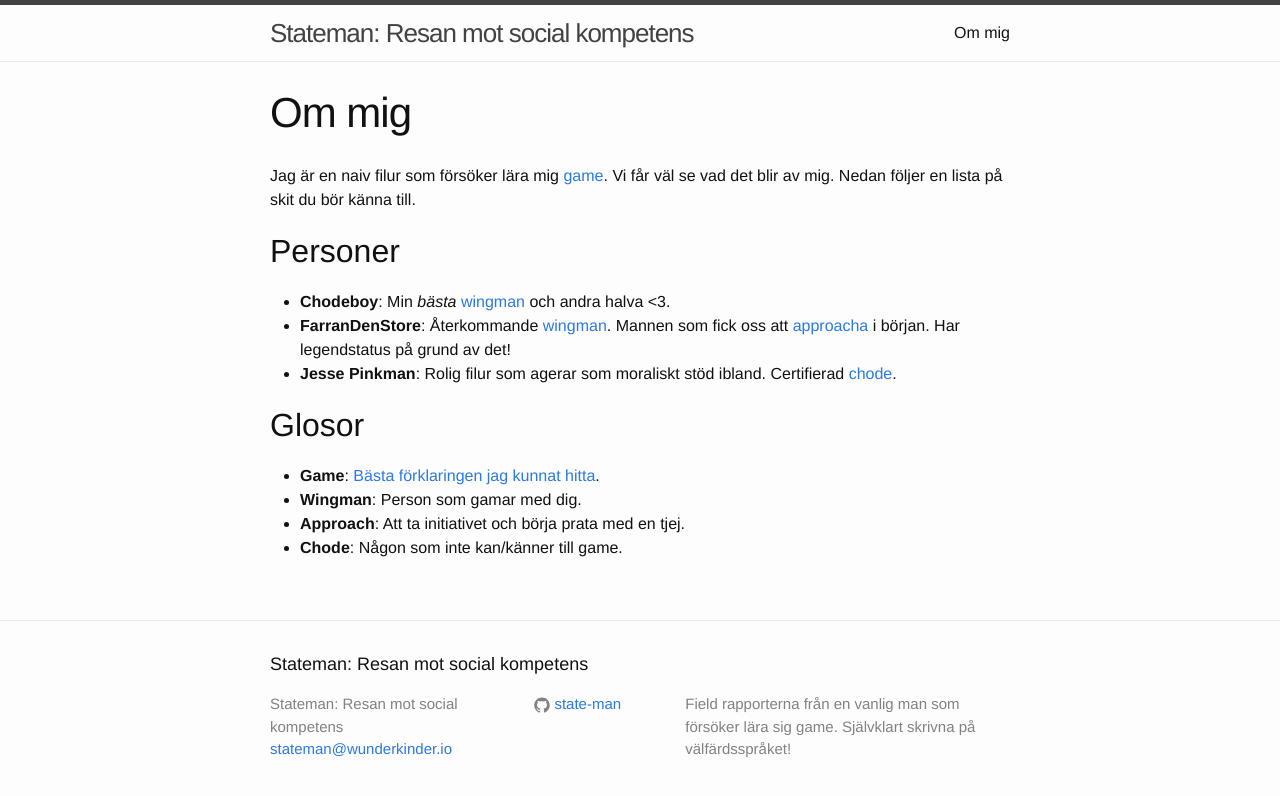
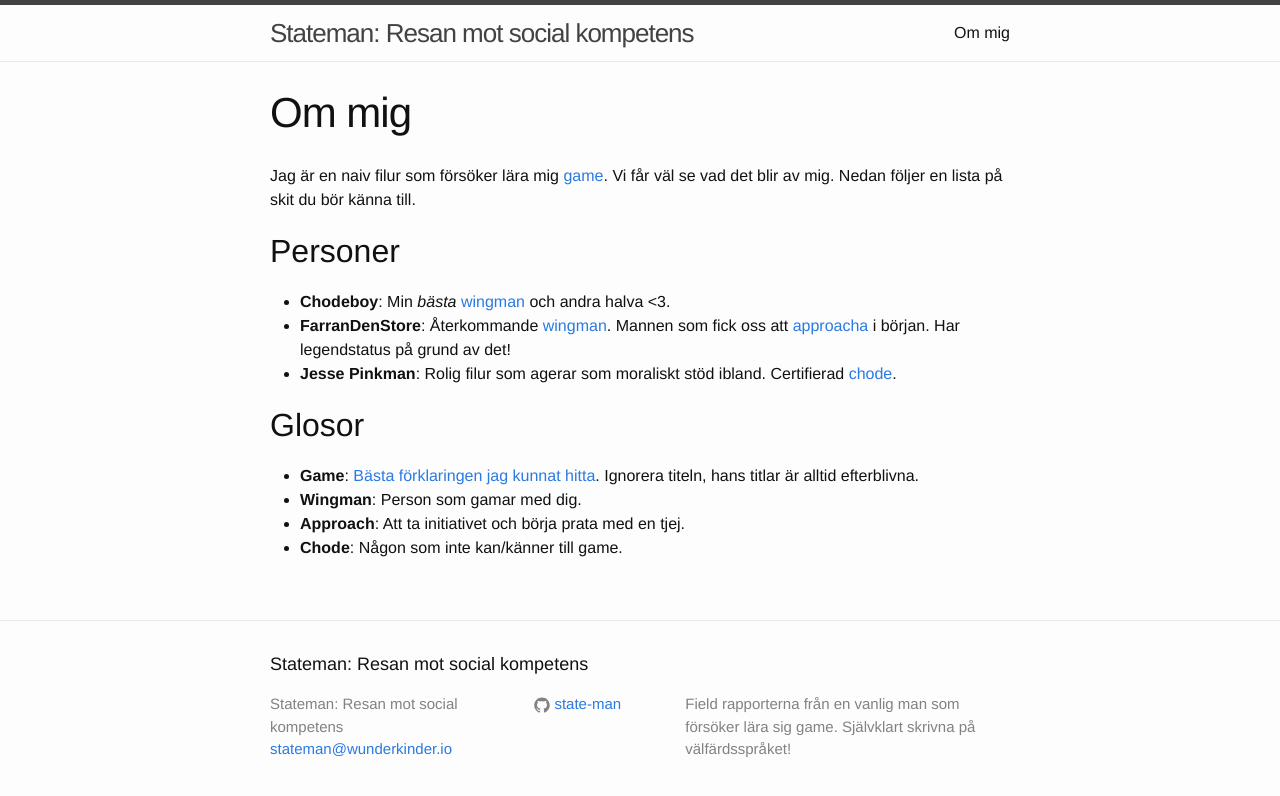
Before and after one commit to state-man/state-man.github.io, a Jekyll site: the page built from about.md, in a window 1280 px wide. Shown: the top 796 px of the page. Built offline with Jekyll 4.4.1, drawn with Linux system fonts in a browser that asks for light colours.

Commit message:
Replace video in "Om oss"

```diff
--- a/about.md
+++ b/about.md
@@ -13,7 +13,7 @@
 
 
 ## Glosor
-- **Game**: [Bästa förklaringen jag kunnat hitta](https://www.youtube.com/watch?v=w65qBE-5fWg).
+- **Game**: [Bästa förklaringen jag kunnat hitta](https://www.youtube.com/v/zGHigJmPac). Ignorera titeln, hans titlar är alltid efterblivna.
 - <a name="wingman"></a>**Wingman**: Person som gamar med dig.
 - <a name="approach"></a>**Approach**: Att ta initiativet och börja prata med en tjej.
 - <a name="chode"></a>**Chode**: Någon som inte kan/känner till game.
```
